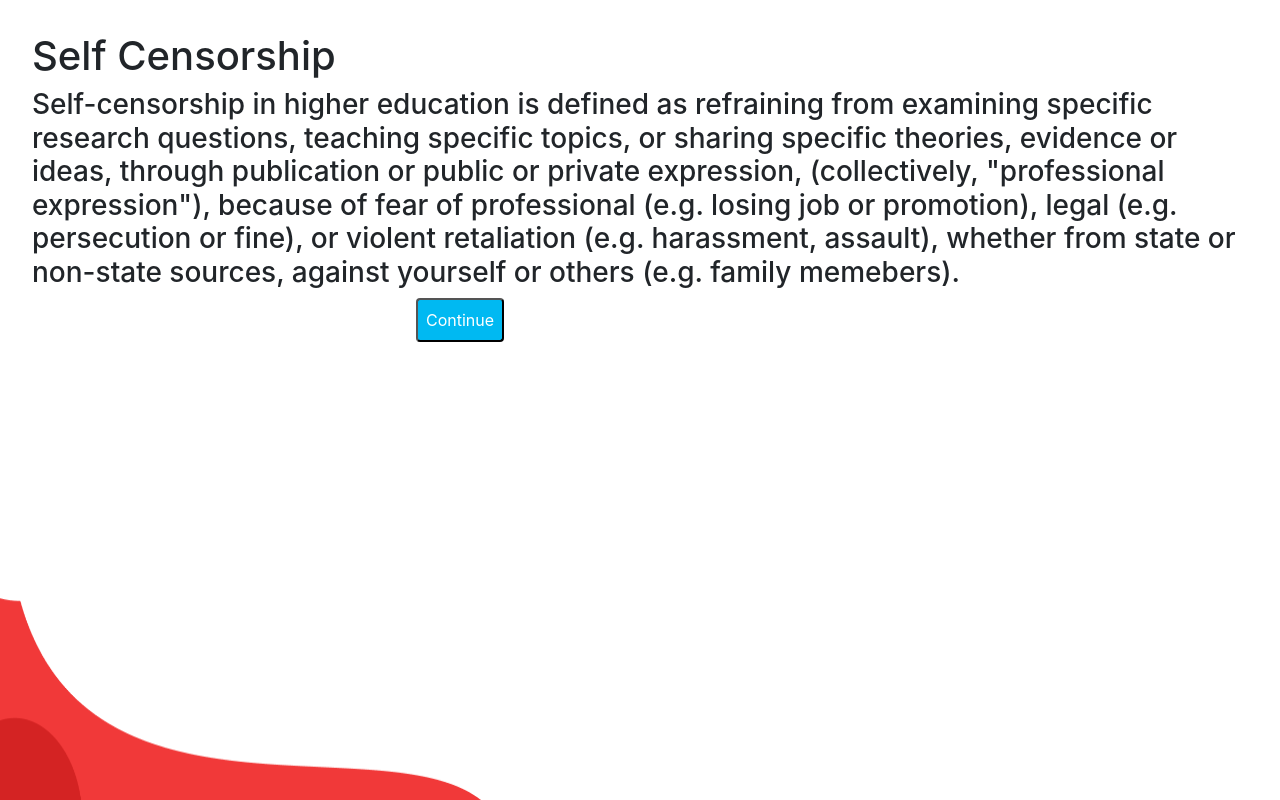
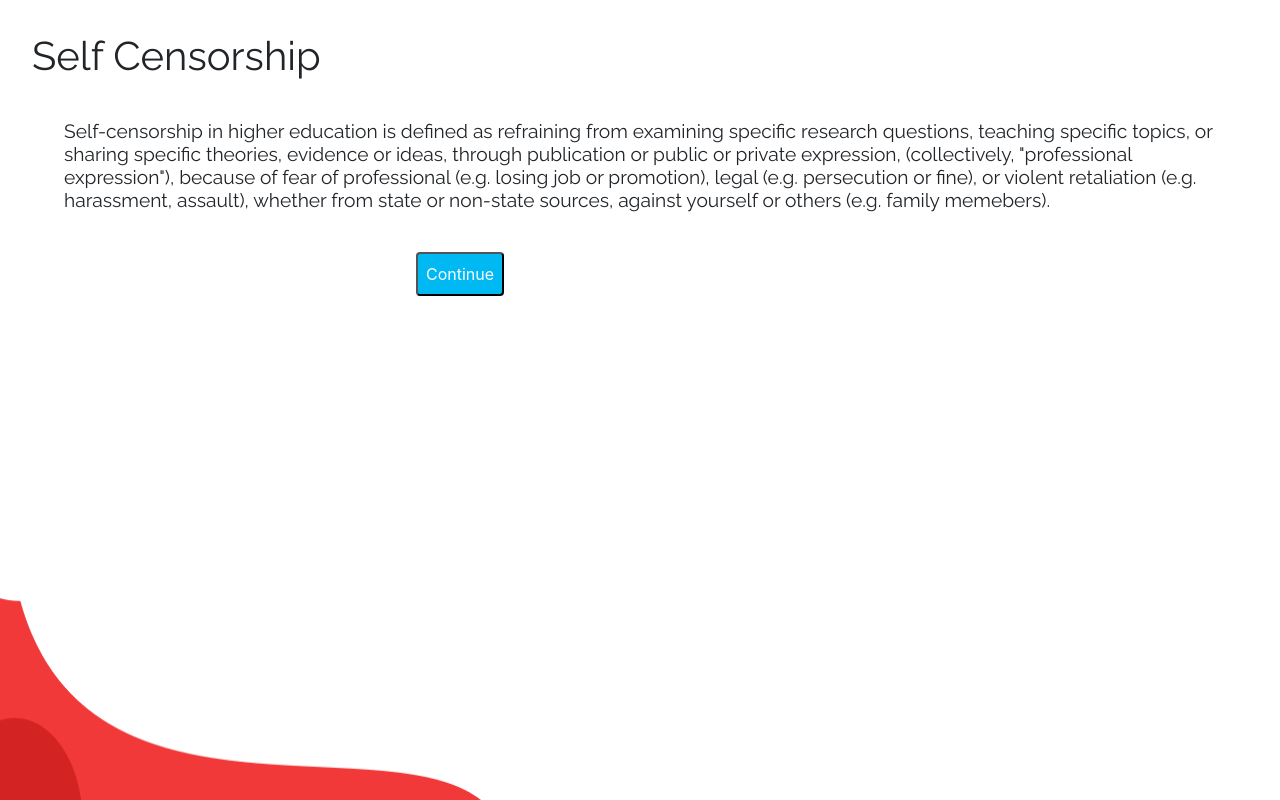
Before and after one commit to jerseycity19/team-1, a React (Create React App) app in the folder frontend/: page /definition in a window 1280 px wide. Built offline with nearby package versions, Linux system fonts and the light colour scheme.

Commit message:
Final UI fixed -meldin

```diff
--- a/frontend/src/App.js
+++ b/frontend/src/App.js
@@ -39,8 +39,8 @@ class TopNavBar extends React.Component {
           <Col sm={{ span: 6}} className="NavbarStyles">
             Protecting scholars and the freedom to think, question, and share ideas
           </Col>
-          <Col sm={{ span: 1}} className="NavbarStyles">
-            <NavLink to="/login">Temp</NavLink>
+          <Col sm={{ span: 2}} className="NavbarStyles">
+            <NavLink to="/login">Login</NavLink>
           </Col>
         </Row>
       </Container>
--- a/frontend/src/screens/Definition.js
+++ b/frontend/src/screens/Definition.js
@@ -21,8 +21,8 @@ class Definition extends React.Component {
 
         return (
         <div>
-            <h1>Self Censorship</h1>
-            <h3>Self-censorship in higher education is defined as refraining from examining specific research questions, teaching specific topics, or sharing specific theories, evidence or ideas, through publication or public or private expression, (collectively, "professional expression"), because of fear of professional (e.g. losing job or promotion), legal (e.g. persecution or fine), or violent retaliation (e.g. harassment, assault), whether from state or non-state sources, against yourself or others (e.g. family memebers).</h3>
+            <h1 className="self-cen-title">Self Censorship</h1>
+            <h3 className='self-cen-content'>Self-censorship in higher education is defined as refraining from examining specific research questions, teaching specific topics, or sharing specific theories, evidence or ideas, through publication or public or private expression, (collectively, "professional expression"), because of fear of professional (e.g. losing job or promotion), legal (e.g. persecution or fine), or violent retaliation (e.g. harassment, assault), whether from state or non-state sources, against yourself or others (e.g. family memebers).</h3>
             <NavLink to="/userinfo"><button className="lastButton" onClick={this.questionController}>Continue</button></NavLink>
             <ImageFrame />
         </div>
--- a/frontend/src/styles/isa-index.css
+++ b/frontend/src/styles/isa-index.css
@@ -65,6 +65,16 @@ input{
   margin-top: 15vw;
 }
 
+.self-cen-title {
+  font-family: 'Raleway';
+}
+
+.self-cen-content {
+  font-family: 'Raleway';
+  padding: 2rem;
+  font-size: 1.2rem;
+}
+
 .questionPlacement {
   width: 50vw;
   margin-left: 40vw;
--- a/frontend/src/styles/mel-style.css
+++ b/frontend/src/styles/mel-style.css
@@ -8,7 +8,7 @@
 .NavbarStyles {
     width: 100vw;
     height: 1.5rem;
-    padding-top: .75rem;
+    padding-top: .50rem;
     margin-bottom: 0.6rem;
     color: #CE222B;
     background-color: white;
```
